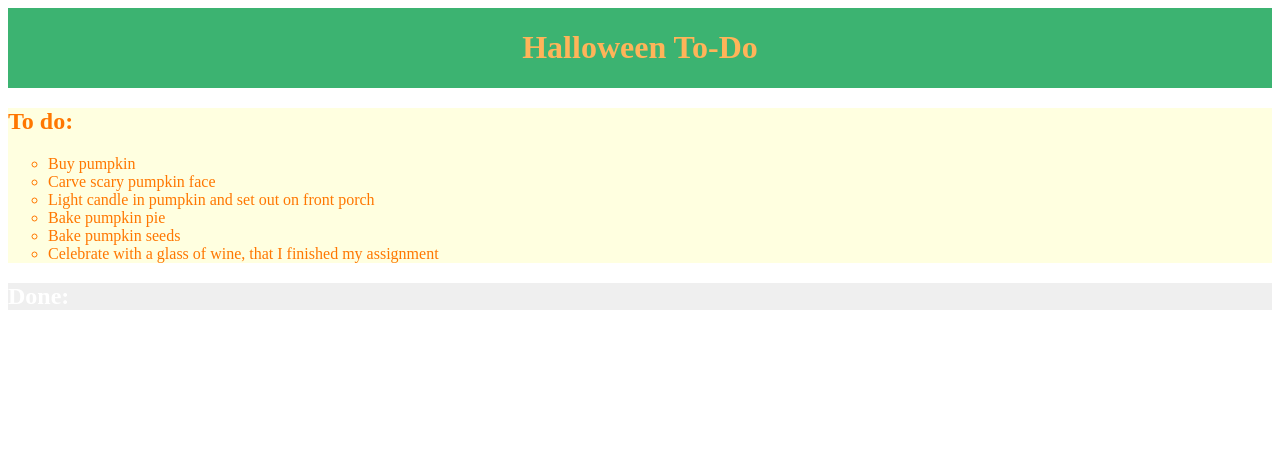
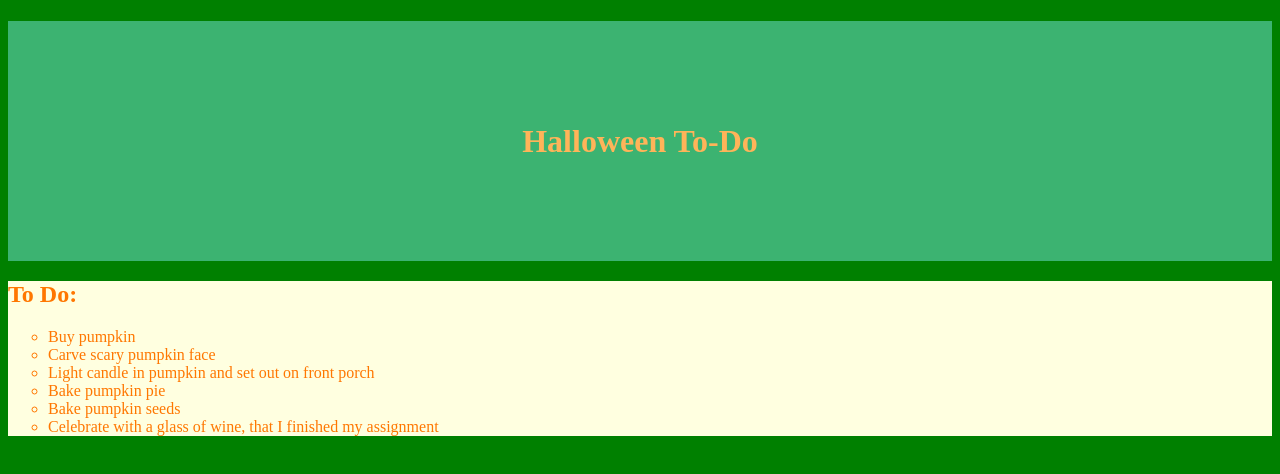
Before and after one commit to Ayngie/assignment-javascript-ToDo, a website built with Parcel: page src/index.html in a window 1280 px wide. Built offline with nearby package versions, Linux system fonts and the light colour scheme.

Commit message:
Hårdkodat To Do listan, samt lite headers

```diff
--- a/src/index.html
+++ b/src/index.html
@@ -10,23 +10,23 @@
   </head>
   <body>
     <header id="myHeader">
-      <h1>Halloween To-Do</h1>
+      <!-- <h1>Halloween To-Do</h1> -->
     </header>
     <main>
-      <section id="notDone">
-        <h2>To do:</h2>
+      <section id="toDoContainer">
+        <!-- <h2>To do:</h2> -->
         <ul>
-          <li>Buy pumpkin</li>
+          <!-- <li>Buy pumpkin</li>
           <li>Carve scary pumpkin face</li>
           <li>Light candle in pumpkin and set out on front porch</li>
           <li>Bake pumpkin pie</li>
           <li>Bake pumpkin seeds</li>
-          <li>Celebrate with a glass of wine, that I finished my assignment</li>
+          <li>Celebrate with a glass of wine, that I finished my assignment</li> -->
         </ul>
       </section>
 
-      <section id="checkedAsDone">
-        <h2>Done:</h2>
+      <section id="doneContainer">
+        <!-- <h2>Done:</h2> -->
         <ul></ul>
       </section>
     </main>
--- a/src/js/main.js
+++ b/src/js/main.js
@@ -0,0 +1,47 @@
+/*--------------------- HEADER ---------------------*/
+
+let myHeader = document.getElementById("myHeader"); //hämtar min header-tag.
+const myH1 = document.createElement("h1"); //skapar en h1
+myH1.innerHTML = "Halloween To-Do"; //ger min h1 innehåll.
+myH1.className = "myH1"; //ger min h1 class .myH1
+myHeader.appendChild(myH1); //lägger i / visar upp min h1 i min html (i header-tagen).
+
+/*--------------------- MAIN ---------------------*/
+/*------- To Do: -------*/
+
+let myToDoList = document.getElementById("toDoContainer"); //hämtar min To Do section / container.
+const myToDoH2 = document.createElement("h2"); //skapar en h2
+myToDoH2.innerHTML = "To Do:"; //ger min ToDo H2 innehåll.
+myToDoList.appendChild(myToDoH2); //lägger i / visar upp min To Do h2 i min html (i min section med id toDoContainer).
+
+/* ul / li */
+let myToDoUl = document.createElement("ul"); //skapar en ul
+myToDoList.appendChild(myToDoUl); //lägger i till min To Do ul i min html (i min section med id toDoContainer).
+
+let myToDoLi1 = document.createElement("li"); //skapar en 1:a li
+myToDoLi1.innerHTML = "Buy pumpkin"; //ger min 1:a li innehåll.
+myToDoUl.appendChild(myToDoLi1); //lägger till ovan li i min html (i min ul myToDoUl).
+
+let myToDoLi2 = document.createElement("li"); //skapar en 2:a li
+myToDoLi2.innerHTML = "Carve scary pumpkin face"; //ger min 2:a li innehåll.
+myToDoUl.appendChild(myToDoLi2); //lägger till ovan li i min html (i min ul myToDoUl).
+
+let myToDoLi3 = document.createElement("li"); //skapar en 3:e li
+myToDoLi3.innerHTML = "Light candle in pumpkin and set out on front porch"; //ger min 3:e li innehåll.
+myToDoUl.appendChild(myToDoLi3); //lägger till ovan li i min html (i min ul myToDoUl).
+
+let myToDoLi4 = document.createElement("li"); //skapar en 4:e li
+myToDoLi4.innerHTML = "Bake pumpkin pie"; //ger min 4:e li innehåll.
+myToDoUl.appendChild(myToDoLi4); //lägger till ovan li i min html (i min ul myToDoUl).
+
+let myToDoLi5 = document.createElement("li"); //skapar en 5:e li
+myToDoLi5.innerHTML = "Bake pumpkin seeds"; //ger min 5:e li innehåll.
+myToDoUl.appendChild(myToDoLi5); //lägger till ovan li i min html (i min ul myToDoUl).
+
+let myToDoLi6 = document.createElement("li"); //skapar en 6:e li
+myToDoLi6.innerHTML =
+  "Celebrate with a glass of wine, that I finished my assignment"; //ger min 6:e li innehåll.
+myToDoUl.appendChild(myToDoLi6); //lägger till ovan li i min html (i min ul myToDoUl).
+
+/*------- Done: -------*/
+let myDoneList = document.getElementById("doneContainer"); //hämtar min Done section / container.
--- a/src/scss/main.scss
+++ b/src/scss/main.scss
@@ -1,15 +1,22 @@
 html {
     margin: 0%;
     padding: 0%;
+    background-color: green;
 }
 
 /* Header */
-#myHeader {
+
+header {
     background-color: mediumseagreen;
+    height: 30vh;
+}
+
+.myH1 {
     color: rgb(255, 180, 89);
     display: flex;
     justify-content: center;
     align-items: center;
+    height: 100%;
 }
 
 /*list items styling*/
@@ -24,13 +31,13 @@ ul {
 }
 
 /*To Do*/
-#notDone {
+#toDoContainer {
     background-color: lightyellow;
     color: rgb(255, 119, 0);
 }
 
 /*Done*/
-#checkedAsDone {
+#doneContainer {
     background-color: rgb(239, 239, 239);
     color: white;
 }
```
